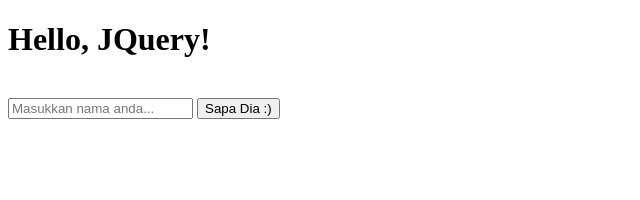
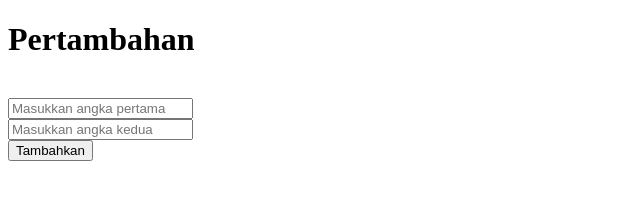
Before and after one commit to ErlanggaBaihaqi/latihanJS, a plain HTML site: page index.htm in a window 1280 px wide. Shown: the whole page, without its empty margins (0-640 px from the left). Drawn offline with nearby package versions, Linux system fonts and the light colour scheme.

Commit message:
kalkulator

```diff
--- a/index.htm
+++ b/index.htm
@@ -11,8 +11,12 @@
 <body>
     <h1 id="banner"></h1>
     <br>
-    <input type="text" id="nama" placeholder="Masukkan nama anda...">
-    <button onclick="sapadia()">Sapa Dia :)</button>
+    <input type="text" class="form-control" id="angka_pertama" placeholder="Masukkan angka pertama">
+    <br>
+    <input type="text" class="form-control" id="angka_kedua" placeholder="Masukkan angka kedua">
+    <br>
+    <button onclick="tambahkan()">Tambahkan</button>
+    <h2 id="hasil"></h2>
     <script src="https://cdnjs.cloudflare.com/ajax/libs/jquery/3.4.1/jquery.min.js"></script>
     <script src="main.js"></script>
 </body>
--- a/main.js
+++ b/main.js
@@ -1,6 +1,10 @@
-$('#banner').text("Hello, JQuery!");
+$('#banner').text("Pertambahan");
 
-function sapadia() {
-    var nama = $('#nama').val();
-    $('#banner').text(`Hello, ${nama}!`);
+function tambahkan() {
+    var angka_pertama = parseInt($('#angka_pertama').val());
+    var angka_kedua = parseInt($('#angka_kedua').val());
+
+    var hasil = angka_pertama + angka_kedua;
+
+    $('#hasil').text(`Hasil ${angka_pertama} + ${angka_kedua} = ${hasil}`);
 }
```
